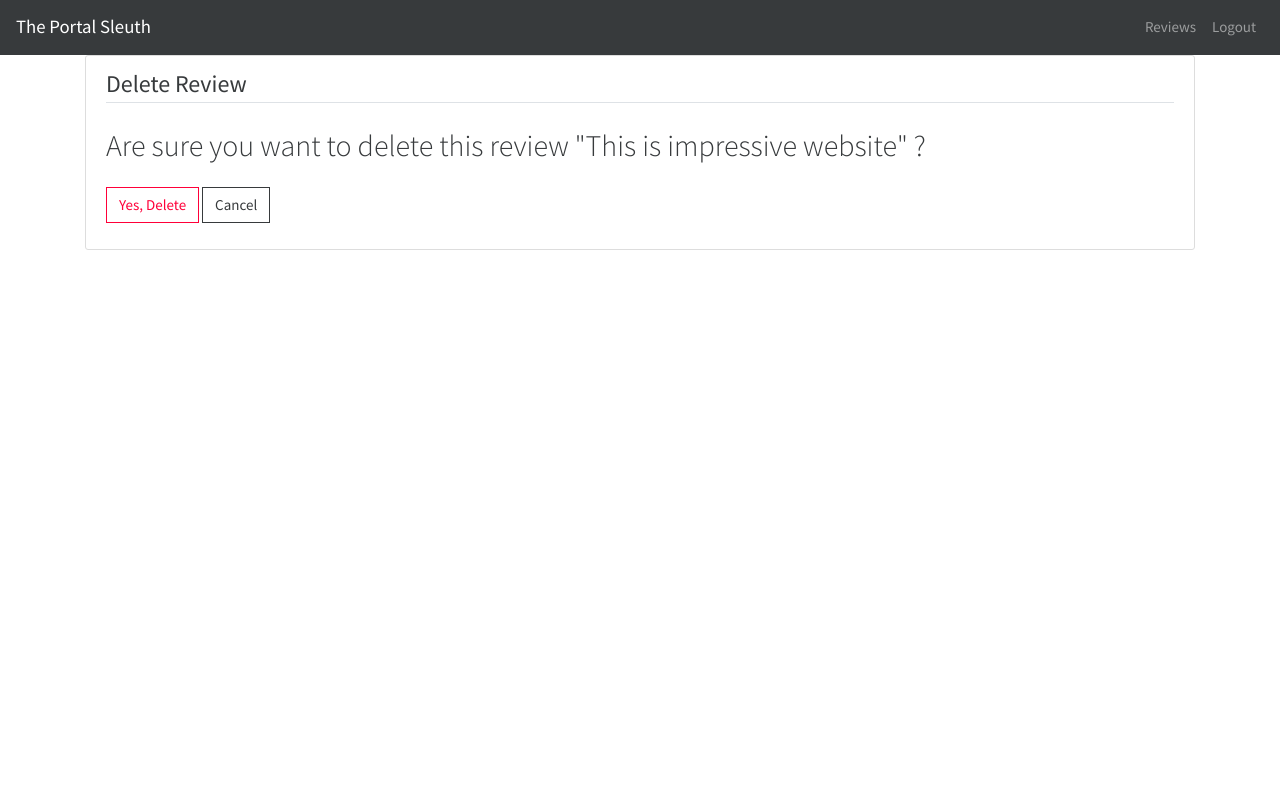
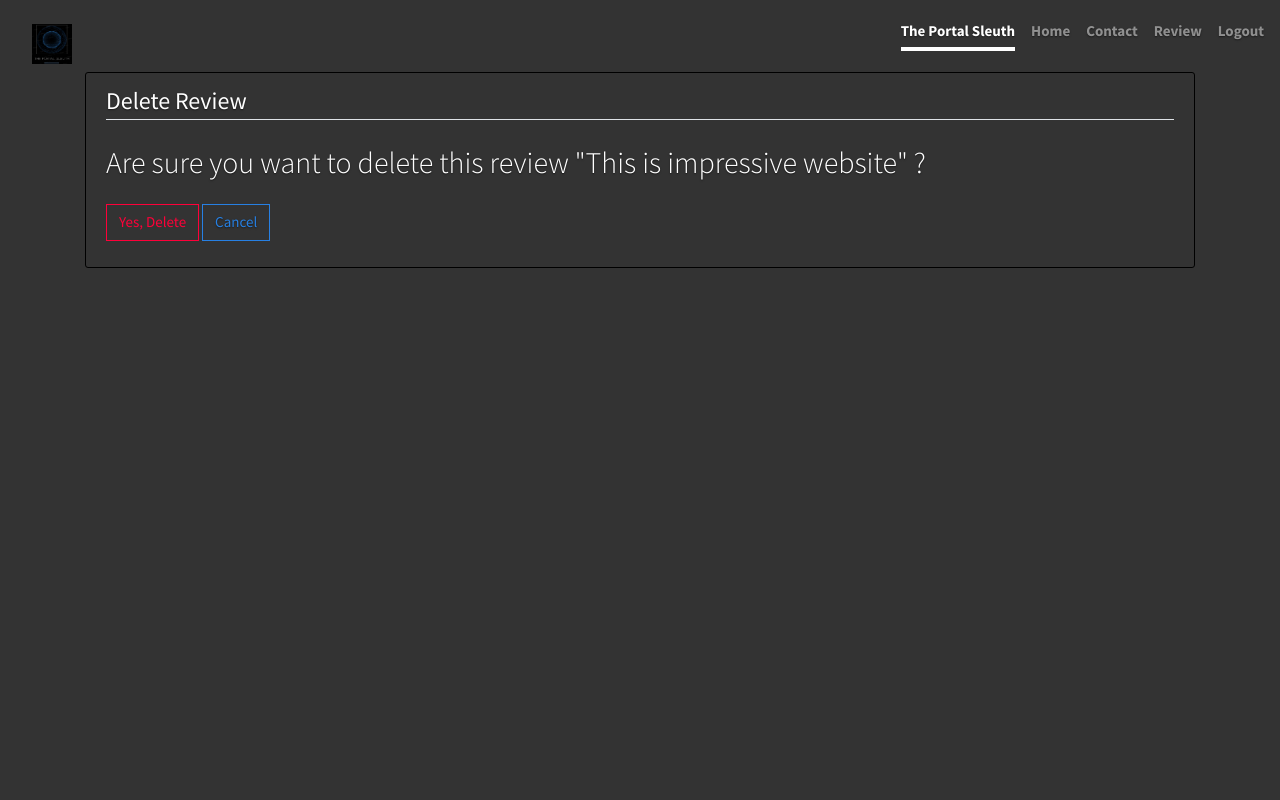
Before and after one commit to vineethn7/ThePortalSleuth, a Django app: page /review/3/delete/ in a window 1280 px wide. Run offline with Django 3.2, Linux system fonts and the light colour scheme; a user stored in the database is signed in; data comes from the database, SQL or seed files in the repository; both versions use the stored data as it was after the commit; some libraries are stand-ins or nearby versions.

Commit message:
Post Mini Project Presentation- [changed background and layout]

```diff
--- a/PortalSleuth/settings.py
+++ b/PortalSleuth/settings.py
@@ -23,7 +23,7 @@ BASE_DIR = os.path.dirname(os.path.dirname(os.path.abspath(__file__)))
 SECRET_KEY = '&6z+0w)qr5)u+s2nev%&a%m=c2u)y8ztr@o!v&2m^-#$o+bs%('
 
 # SECURITY WARNING: don't run with debug turned on in production!
-DEBUG = True
+DEBUG = TEMPLATE_DEBUG = True
 
 ALLOWED_HOSTS = []
 
--- a/PortalSleuthMain/templates/PortalSleuthMain/about.html
+++ /dev/null
@@ -1,6 +0,0 @@
-{% extends 'PortalSleuthMain/base.html' %}
-{% block content %}
-
-<h2>About page</h2>
-
-{% endblock %}
--- a/PortalSleuthMain/templates/PortalSleuthMain/base.html
+++ b/PortalSleuthMain/templates/PortalSleuthMain/base.html
@@ -1,3 +1,4 @@
+{% load static %}
 <!doctype html>
 <html lang="en">
   <head>
@@ -6,23 +7,26 @@
     <meta name="viewport" content="width=device-width, initial-scale=1, shrink-to-fit=no">
 
     <!-- Bootstrap CSS -->
+    <link rel="stylesheet" href="https://cdnjs.cloudflare.com/ajax/libs/font-awesome/4.7.0/css/font-awesome.min.css">
     <link rel="stylesheet" href="https://bootswatch.com/4/cosmo/bootstrap.min.css" crossorigin="anonymous">
     <script src="https://code.jquery.com/jquery-3.3.1.slim.min.js" integrity="sha384-q8i/X+965DzO0rT7abK41JStQIAqVgRVzpbzo5smXKp4YfRvH+8abtTE1Pi6jizo" crossorigin="anonymous"></script>
       <script src="https://cdnjs.cloudflare.com/ajax/libs/popper.js/1.14.3/umd/popper.min.js" integrity="sha384-ZMP7rVo3mIykV+2+9J3UJ46jBk0WLaUAdn689aCwoqbBJiSnjAK/l8WvCWPIPm49" crossorigin="anonymous"></script>
       <script src="https://stackpath.bootstrapcdn.com/bootstrap/4.1.3/js/bootstrap.min.js" integrity="sha384-ChfqqxuZUCnJSK3+MXmPNIyE6ZbWh2IMqE241rYiqJxyMiZ6OW/JmZQ5stwEULTy" crossorigin="anonymous"></script>
   <script type="text/javascript" src="https://cdn.jsdelivr.net/momentjs/latest/moment.min.js"></script>
+  <script src="https://code.jquery.com/jquery-3.3.1.slim.min.js" integrity="sha384-q8i/X+965DzO0rT7abK41JStQIAqVgRVzpbzo5smXKp4YfRvH+8abtTE1Pi6jizo" crossorigin="anonymous"></script>
+
     <title>The Portal Sleuth</title>
     <style type="text/css">
       .content-section {
-      background: #ffffff;
+      background-color: #333;
       padding: 10px 20px;
-      border: 1px solid #dddddd;
+      border: 1px solid #000000;
       border-radius: 3px;
       margin-bottom: 20px;
     }
 
     .article-title {
-      color: #444444;
+      color: #ffffff;
     }
 
     a.article-title:hover {
@@ -57,44 +61,101 @@
       vertical-align: middle;
     }
 
+    html,
+    body {
+      height: 100%;
+      background-color: #333;
+    }
+
+    body {
+      display: -ms-flexbox;
+      display: flex;
+      color: #fff;
+      text-shadow: 0 .05rem .1rem rgba(0, 0, 0, .5);
+      /* box-shadow: inset 0 0 5rem rgba(0, 0, 0, .5); */
+    }
+
+    .cover-container {
+      max-width: 42em;
+    }
+
+
+    /*
+     * Header
+     */
+    .masthead {
+      margin-bottom: 2rem;
+    }
+
+    .masthead-brand {
+      margin-bottom: 0;
+    }
+
+    .nav-masthead .nav-link {
+      padding: .25rem 0;
+      font-weight: 700;
+      color: rgba(255, 255, 255, .5);
+      background-color: transparent;
+      border-bottom: .25rem solid transparent;
+    }
+
+    .nav-masthead .nav-link:hover,
+    .nav-masthead .nav-link:focus {
+      border-bottom-color: rgba(255, 255, 255, .25);
+    }
+
+    .nav-masthead .nav-link + .nav-link {
+      margin-left: 1rem;
+    }
+
+    .nav-masthead .active {
+      color: #fff;
+      border-bottom-color: #fff;
+    }
+
+    @media (min-width: 48em) {
+      .masthead-brand {
+        float: left;
+      }
+      .nav-masthead {
+        float: right;
+      }
+    }
+
+
+    /*
+     * Cover
+     */
+    .cover {
+      padding: 0 1.5rem;
+    }
+    .cover .btn-lg {
+      padding: .75rem 1.25rem;
+      font-weight: 700;
+    }
+
     </style>
   </head>
   <body>
-    <nav class="navbar navbar-expand-lg navbar-dark bg-dark">
-        <a class="navbar-brand" href="/review">The Portal Sleuth</a>
-        <button class="navbar-toggler" type="button" data-toggle="collapse" data-target="#navbarTogglerDemo02" aria-controls="navbarTogglerDemo02" aria-expanded="false" aria-label="Toggle navigation">
-          <span class="navbar-toggler-icon"></span>
-        </button>
+    <div class=" d-flex w-100 h-100 p-3 mx-auto flex-column">
+    <!-- <header class="masthead mb-auto"> -->
+      <div class="inner">
+        <h3 class="masthead-brand"><a class="nav-link" href="/"><img src="{% static "PortalSleuthMain/logo.JPG" %}"width="40px" height="40px"><a></h3>
+        <nav class="nav nav-masthead justify-content-center">
 
-        <div class="collapse navbar-collapse" id="navbarTogglerDemo02">
-          <!-- <ul class="navbar-nav mr-auto mt-2 mt-lg-0">
-            <li class="nav-item">
-              <a class="nav-link" href="/home">Home <span class="sr-only">(current)</span></a>
-            </li>
-          </ul> -->
-          <ul class="navbar-nav ml-auto">
-              {% if user.is_authenticated %}
+          <a class="nav-link active" href="/">The Portal Sleuth</a>
+          <a class="nav-link" href="/">Home</a>
+          <a class="nav-link" href="/contact">Contact</a>
 
-              <li class="nav-item">
-                <a class="nav-link" href="/review">Reviews</a>
-              </li>
-              <!-- <li class="nav-item">
-                <a class="nav-link" href="">Your comments</a>
-              </li> -->
-                  <li class="nav-item">
-                    <a class="nav-link" href="{% url 'logout' %}">Logout</a>
-                  </li>
-              {% else %}
-                  <li class="nav-item ">
-                    <a class="nav-link" href="{% url 'login' %}">Login</a>
-                  </li>
-                  <li class="nav-item ">
-                    <a class="nav-link" href="{% url 'Register' %}">Register</a>
-                  </li>
-              {% endif %}
-            </ul>
-        </div>
-      </nav>
+          {% if user.is_authenticated %}
+          <a class="nav-link" href="/category">Review</a>
+          <a class="nav-link" href="/logout">Logout</a>
+          {% else %}
+          <a class="nav-link" href="/login">Login</a>
+          <a class="nav-link" href="/register">Register</a>
+          {% endif %}
+        </nav>
+      </div>
       <div class="container">
           {% if messages %}
           {% for message in messages %}
@@ -105,3 +166,6 @@
           {% endif %}
           {% block content %}{% endblock %}
       </div>
+</div>
+</body>
+</html>
--- a/PortalSleuthMain/templates/PortalSleuthMain/deleteReview.html
+++ b/PortalSleuthMain/templates/PortalSleuthMain/deleteReview.html
@@ -10,7 +10,7 @@
             </fieldset>
             <div class="form-group">
                 <button class="btn btn-outline-danger" type="submit">Yes, Delete</button>
-                <a class="btn btn-outline-secondary" href="{% url 'PortalSleuth-review' %}">Cancel</a>
+                <a class="btn btn-outline-primary" href="{% url 'PortalSleuth-review' %}">Cancel</a>
             </div>
         </form>
     </div>
--- a/PortalSleuthMain/urls.py
+++ b/PortalSleuthMain/urls.py
@@ -8,11 +8,12 @@ ReviewDeleteView
 from . import views
 
 urlpatterns = [
-    path('', views.review, name='PortalSleuth-review'),
-    # path('about/',views.about, name='PortalSleuth-about'),
-    # path('home/',views.home, name='PortalSleuth-home'),
+    path('', views.home, name='PortalSleuth-home'),
+    path('contact/',views.contact, name='PortalSleuth-contact'),
+
+    path('home/',views.home, name='PortalSleuth-home'),
     path('review/',views.review, name='PortalSleuth-review'),
-
+    path('category/',views.category, name='PortalSleuth-category'),
     path('review/<int:pk>/',ReviewDetailView.as_view(template_name='PortalSleuthMain/detailReview.html'), name='submit-review'),
     path('review/new/',ReviewCreateView.as_view(template_name='PortalSleuthMain/addReview.html'), name='new-review'),
     path('review/<int:pk>/update/',ReviewUpdateView.as_view(template_name='PortalSleuthMain/addReview.html'), name='update-review'),
--- a/PortalSleuthMain/views.py
+++ b/PortalSleuthMain/views.py
@@ -18,8 +18,14 @@ from rake_nltk import Rake, Metric
 def home(request):
     return render(request,'PortalSleuthMain/home.html')
 
-def about(request):
-    return render(request,'PortalSleuthMain/about.html')
+def contact(request):
+    return render(request,'PortalSleuthMain/contact.html')
+@login_required
+def category(request):
+    shoppingSites=CategoryModel.objects.filter(categoryName="Shopping")
+    cabSites=CategoryModel.objects.filter(categoryName="Cab Services")
+    onlineClass=CategoryModel.objects.filter(categoryName="Online Classes")
+    return render(request,'PortalSleuthMain/category.html',{'shoppingSites':shoppingSites,'cabSites':cabSites,'onlineClass':onlineClass})
 
 @login_required
 def review(request):
@@ -31,11 +37,9 @@ def review(request):
     lst=[]
     for k in revs:
         lst.append(str(k.review))
-
     out=[]
     for i in lst:
         temp=i
-
         r.extract_keywords_from_text(temp)
         t=r.get_ranked_phrases()
         out.append(t)
@@ -45,15 +49,12 @@ def review(request):
     for o in out:
         for i in range(0,len(o)):
             c=c+1
-            if "bad" in o[i] or "dont like" in o[i] or "very bad" in o[i] :
+            if "hate" in o[i] or "not good" in o[i] or "not satisfied" in o[i] or "bad" in o[i] or "dont like" in o[i] or "very bad" in o[i] :
                 overall_rating=overall_rating-1
 
             else:
                 overall_rating=overall_rating+1
     overall_rating=round(5*overall_rating/c,2)
-
-
-    # overall_rating/=len(max(out,key=len))
 
     return render(request,'PortalSleuthMain/review.html',{'reviews':reviews,'out':overall_rating})
 
--- a/userRegister/forms.py
+++ b/userRegister/forms.py
@@ -5,7 +5,6 @@ from .models import UserProfile
 
 class SignUpForm(UserCreationForm):
     email = forms.EmailField()
-
     class Meta:
         model = User
         fields = ('username','password1', 'password2','email')
--- a/userRegister/templates/userRegister/login.html
+++ b/userRegister/templates/userRegister/login.html
@@ -1,6 +1,7 @@
 {% extends "PortalSleuthMain/base.html" %}
 {% load crispy_forms_tags %}
 {% block content %}
+<br>
     <div class="content-section">
         <form method="POST">
             {% csrf_token %}
@@ -9,7 +10,7 @@
                 {{ form|crispy }}
             </fieldset>
             <div class="form-group">
-                <button class="btn btn-outline-info" type="submit">Login</button>
+                <button class="btn btn-info" type="submit">Login</button>
             </div>
         </form>
         <div class="border-top pt-3">
--- a/userRegister/templates/userRegister/logout.html
+++ b/userRegister/templates/userRegister/logout.html
@@ -1,6 +1,7 @@
 {% extends "PortalSleuthMain/base.html" %}
 {% block content %}
-  <h2>You've Logged out</h2>
+<br>
+  <h2 class="text-center">You've Logged out</h2>
   <div class="border-top pt-3">
       <small class="text-muted">
         <a href="{% url 'login' %}">Login again</a>
--- a/userRegister/templates/userRegister/register.html
+++ b/userRegister/templates/userRegister/register.html
@@ -1,6 +1,7 @@
 {% extends 'PortalSleuthMain/base.html' %}
 {% load crispy_forms_tags %}
 {% block content %}
+<br>
     <div class="content-section">
         <form method="POST">
             {% csrf_token %}
--- a/userRegister/views.py
+++ b/userRegister/views.py
@@ -11,7 +11,6 @@ def register(request):
         if form.is_valid():
             user = form.save()
             user.refresh_from_db()  # load the profile instance created by the signal
-
             user.userprofile.username = form.cleaned_data.get('username')
             user.save()
             raw_password = form.cleaned_data.get('password1')
```
Also changed, not shown: PortalSleuthMain/templates/PortalSleuthMain/category.html (added, +41 -0 lines), PortalSleuthMain/templates/PortalSleuthMain/contact.html (added, +55 -0 lines), PortalSleuthMain/templates/PortalSleuthMain/home.html (+8 -1 lines), PortalSleuthMain/logic.py (deleted), PortalSleuthMain/static/PortalSleuthMain/1.JPG (added), PortalSleuthMain/static/PortalSleuthMain/3.jpeg (added), PortalSleuthMain/static/PortalSleuthMain/4.jpeg (added), PortalSleuthMain/static/PortalSleuthMain/logo.JPG (added), db.sqlite3.
